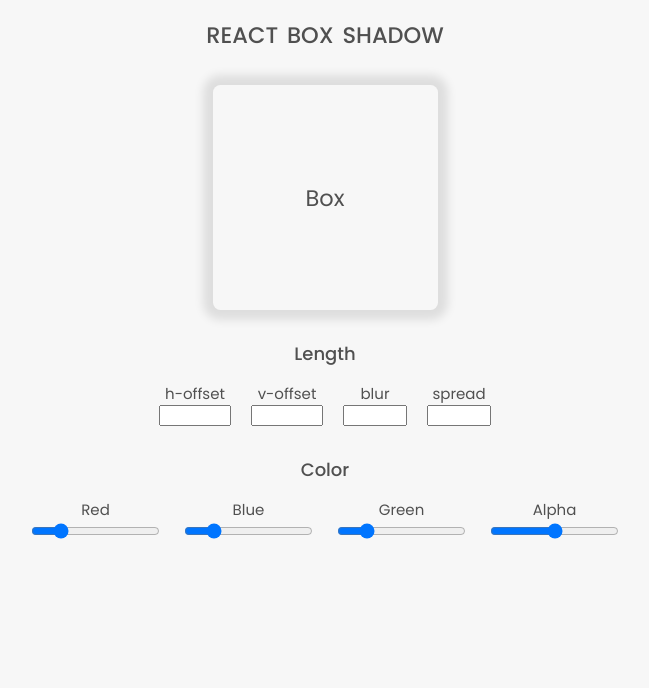
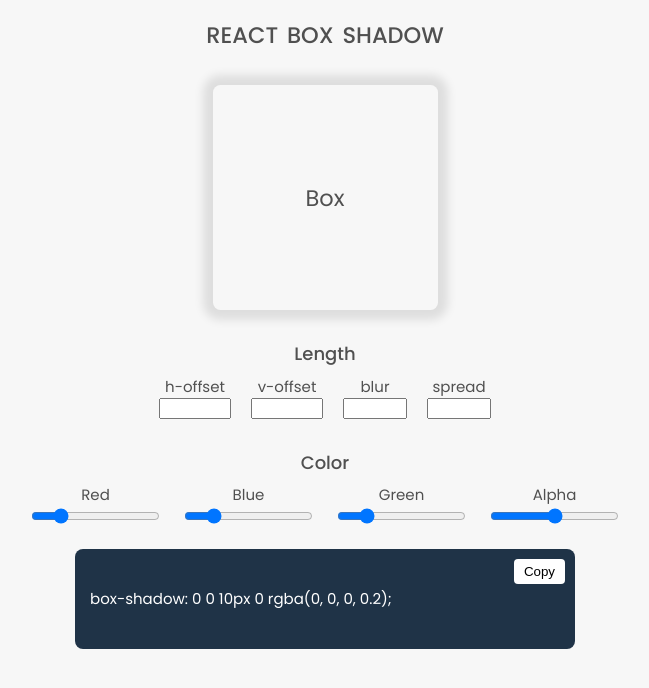
Before and after one commit to harshk341/react-box-shadow, a React (Create React App) app: page / in a window 1280 px wide. Shown: the top 688 px of the page, without its empty margins (315-964 px from the left). Built offline with nearby package versions, Linux system fonts and the light colour scheme.

Commit message:
Added codesnippet

```diff
--- a/src/App.css
+++ b/src/App.css
@@ -56,7 +56,7 @@
 }
 .controls > div > div {
     display: flex;
-    margin-top: 1rem;
+    margin-top: 0.5rem;
     flex-wrap: wrap;
 }
 .controls > div > div > div {
@@ -65,3 +65,35 @@
     align-items: center;
     padding: 0 10px;
 }
+.snippet {
+    width: 100%;
+    display: flex;
+    justify-content: center;
+}
+.snippet > div {
+    display: flex;
+    align-items: center;
+    width: 500px;
+    height: 100px;
+    padding: 15px;
+    background-color: #1f3347;
+    margin-top: 1.5rem;
+    border-radius: 8px;
+    position: relative;
+    overflow: auto;
+}
+.snippet > div button {
+    position: absolute;
+    top: 10px;
+    right: 10px;
+    background-color: #fff;
+    border: 0;
+    outline: 0;
+    padding: 5px 10px;
+    border-radius: 4px;
+    cursor: pointer;
+}
+.snippet > div .snippet-value {
+    color: #fff;
+    flex-grow: 1;
+}
--- /dev/null
+++ b/src/components/CodeSnippet.jsx
@@ -0,0 +1,16 @@
+import React from 'react';
+
+const Snippet = ({ }) => {
+    return (
+        <div className="snippet">
+            <div>
+                <button type="button">Copy</button>
+                <div className="snippet-value">
+                    box-shadow: 0 0 10px 0 rgba(0, 0, 0, 0.2);
+                </div>
+            </div>
+        </div>
+    );
+}
+
+export default Snippet;
--- a/src/components/index.js
+++ b/src/components/index.js
@@ -1,3 +1,4 @@
 export { default as Header } from './Header';
 export { default as Box } from './Box';
 export { default as Controls } from './Controls';
+export { default as Snippet } from './CodeSnippet';
--- a/src/containers/index.js
+++ b/src/containers/index.js
@@ -1,5 +1,5 @@
 import React, { memo } from 'react';
-import { Box } from '../components';
+import { Box, Snippet } from '../components';
 import { Controls } from '../components';
 
 const Main = (prop) => {
@@ -9,6 +9,7 @@ const Main = (prop) => {
                 <div className="app-content-wrapper">
                     <Box />
                     <Controls />
+                    <Snippet />
                 </div>
             </div>
         </>
```
